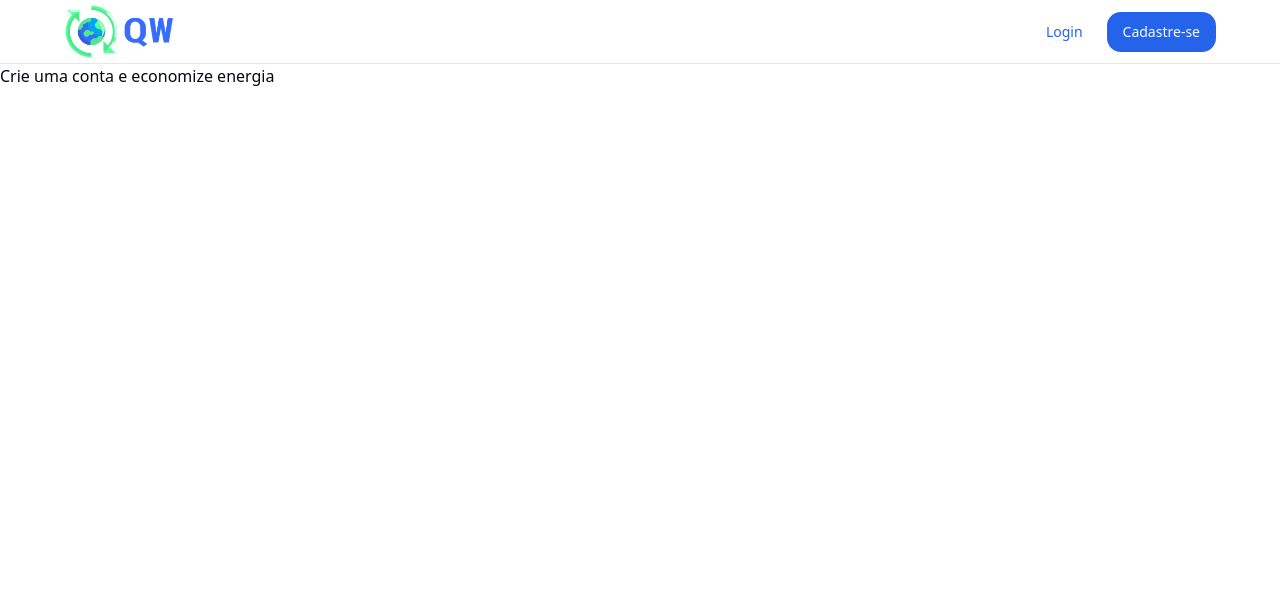
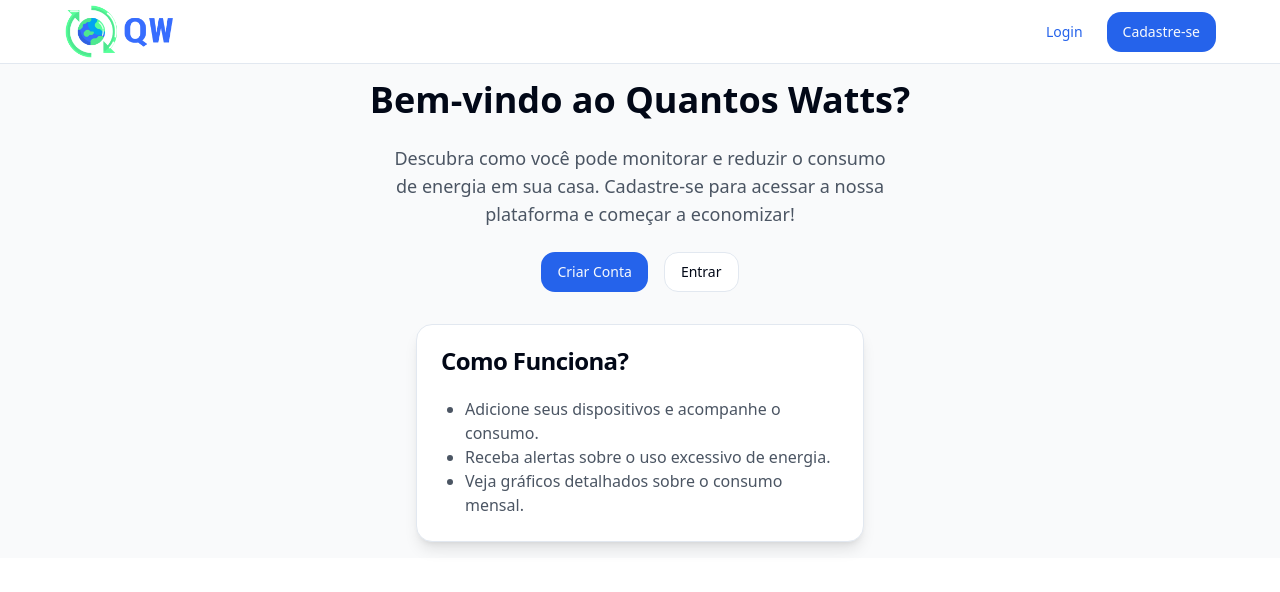
Before and after one commit to HenriqueSoubhia/quantoswatts, a React (Vite) app: page / in a window 1280 px wide. Shown: the top 592 px of the page. Built offline with nearby package versions, Linux system fonts and the light colour scheme.

Commit message:
fix house system

```diff
--- a/src/pages/Dashboard/pages/Alerts.tsx
+++ b/src/pages/Dashboard/pages/Alerts.tsx
@@ -9,7 +9,6 @@ const Alerts = () => {
 
   return (
     <div className='w-full p-8 flex flex-col items-center gap-4'>
-
       {user.alerts &&
         user.alerts.map(alert => (
           <ListCard
@@ -22,6 +21,14 @@ const Alerts = () => {
             type='alert'
           />
         ))}
+
+      {!user.alerts && (
+        <div className='w-full flex flex-col items-center gap-4'>
+          <h1 className='text-2xl font-bold text-gray-800'>
+            Nenhum alerta cadastrado
+          </h1>
+        </div>
+      )}
     </div>
   )
 }
--- a/src/pages/Dashboard/pages/Settings/Settings.tsx
+++ b/src/pages/Dashboard/pages/Settings/Settings.tsx
@@ -4,6 +4,7 @@ import { useEffect, useState } from 'react'
 import Houses from './components/Houses'
 import IHouse from '@/interfaces/IHouse'
 import { Toaster } from '@/components/ui/toaster'
+import { useToast } from '@/hooks/use-toast'
 
 const Settings = () => {
   const { createHouse, getCurrentUserData } = useMenageUser()
@@ -12,8 +13,14 @@ const Settings = () => {
 
   const [update, setUpdate] = useState(0)
 
+  const { toast } = useToast()
+
   const handleCreateHouse = (house: IHouse) => {
     createHouse(house)
+    toast({
+      title: 'Casa criada',
+      description: 'Sua casa foi criada com sucesso'
+    })
     setUpdate(prev => prev + 1)
   }
 
@@ -25,7 +32,13 @@ const Settings = () => {
     <div className='p-8'>
       <h1>Configurações</h1>
 
-      {user && <Houses setUpdate={setUpdate} handleCreateHouse={handleCreateHouse} user={user} />}
+      {user && (
+        <Houses
+          setUpdate={setUpdate}
+          onCreateHouse={handleCreateHouse}
+          user={user}
+        />
+      )}
 
       <Toaster />
     </div>
--- a/src/pages/Dashboard/pages/Settings/components/Houses.tsx
+++ b/src/pages/Dashboard/pages/Settings/components/Houses.tsx
@@ -1,12 +1,6 @@
 import IUser from '@/interfaces/IUser'
-import {
-  Accordion,
-  AccordionContent,
-  AccordionItem,
-  AccordionTrigger
-} from '@/components/ui/accordion'
+import { Accordion, AccordionContent, AccordionItem, AccordionTrigger } from '@/components/ui/accordion'
 import IHouse from '@/interfaces/IHouse'
-
 import { FormEvent, useState } from 'react'
 import uniqid from 'uniqid'
 import useMenageUser from '@/hooks/useMenageUser'
@@ -16,119 +10,76 @@ import { useToast } from '@/hooks/use-toast'
 
 interface HouseProps {
   user: IUser
-  handleCreateHouse: (house: IHouse) => void
+  onCreateHouse: (house: IHouse) => void
   setUpdate?: React.Dispatch<React.SetStateAction<number>>
 }
 
-const Houses = ({ user, handleCreateHouse, setUpdate }: HouseProps) => {
-  const {
-    getUserById,
-    getUserByEmail,
-    createAlert,
-    addHouseMember,
-    getCurrentUserData
-  } = useMenageUser()
-
+const Houses = ({ user, onCreateHouse, setUpdate }: HouseProps) => {
+  const { getUserById, getUserByEmail, addHouseMember, getCurrentUserData, createAlert } = useMenageUser()
   const [houseName, setHouseName] = useState('')
-
   const { toast } = useToast()
 
   const handleCreateHouseSubmit = (e: FormEvent) => {
     e.preventDefault()
-
+    if (!houseName.trim()) {
+      toast({ title: 'Nome inválido', description: 'Por favor, insira um nome para a casa', variant: 'destructive' })
+      return
+    }
     const newHouse: IHouse = {
       id: uniqid(),
       name: houseName,
       members: [user.id],
       ownerId: user.id
     }
-
-    handleCreateHouse(newHouse)
+    onCreateHouse(newHouse)
   }
 
-  const handleAddHouseMember = (
-    event: FormEvent,
-    email: string,
-    houseId: string
-  ) => {
+  const handleAddHouseMember = (event: FormEvent, email: string, houseId: string) => {
     event.preventDefault()
-
     const user = getUserByEmail(email)
-
     const currentUser = getCurrentUserData()
 
     if (!user) {
-      toast({
-        title: 'Usuario não encontrado',
-        description: 'Por favor, insira um email valido',
-        variant: 'destructive'
-      })
+      toast({ title: 'Usuário não encontrado', description: 'Email inválido', variant: 'destructive' })
       return
     }
 
-    if (currentUser.houses?.find(house => house.members.includes(user.id))) {
-      toast({
-        title: 'Usuario já adicionado',
-        description: 'O usuario já foi adicionado a essa casa',
-        variant: 'destructive'
-      })
+    const isAlreadyMember = currentUser.houses?.some(house => house.members.includes(user.id))
+    if (isAlreadyMember) {
+      toast({ title: 'Membro já adicionado', description: 'Este usuário já faz parte da casa', variant: 'destructive' })
       return
     }
 
     addHouseMember(houseId, user.id)
-
     createAlert(email, {
       id: uniqid(),
       date: new Date().toISOString(),
-      description: `Você foi adicionado a casa de ${currentUser.name}`,
-      title: 'Usuario Adicionado'
+      description: `Você foi adicionado à casa de ${currentUser.name}`,
+      title: 'Novo membro'
     })
-
-    toast({
-      title: 'Usuario Adicionado',
-      description: `O usuario ${user.name} foi adicionado a casa`
-    })
-
-    if (setUpdate) setUpdate(prev => prev + 1)
-  }
-
-  if (!user.houses) {
-    return (
-      <CreateHouse
-        handleCreateHouse={handleCreateHouseSubmit}
-        houseName={houseName}
-        setHouseName={setHouseName}
-      />
-    )
+    toast({ title: 'Membro Adicionado', description: `Usuário ${user.name} foi adicionado` })
+    setUpdate && setUpdate(prev => prev + 1)
   }
 
   return (
     <div>
-      <h2 className='text-4xl'>Casas</h2>
-      <ul>
-        {user.houses.map(house => (
+      <h2 className='text-4xl mb-4'>Casas</h2>
+      <CreateHouse handleCreateHouse={handleCreateHouseSubmit} houseName={houseName} setHouseName={setHouseName} />
+      <ul className='mt-4'>
+        {user.houses?.map(house => (
           <li key={house.id}>
             <Accordion type='single' collapsible>
               <AccordionItem value='item-1'>
-                <AccordionTrigger className='text-lg font-semibold'>
-                  {house.name}
-                </AccordionTrigger>
-                <AccordionContent className=''>
-                  <h3 className='text-lg font-semibold'>Membros</h3>
-                  <ul className='list-disc pl-6'>
-                    {house.members.map(member => {
-                      const user = getUserById(member)
-                      return (
-                        <li key={member} className='text-lg'>
-                          {user?.name}
-                        </li>
-                      )
+                <AccordionTrigger className='text-lg font-semibold'>{house.name}</AccordionTrigger>
+                <AccordionContent>
+                  <h3 className='text-lg font-semibold mb-2'>Membros</h3>
+                  <ul className='list-disc pl-6 mb-4'>
+                    {house.members.map(memberId => {
+                      const member = getUserById(memberId)
+                      return <li key={memberId}>{member?.name || 'Desconhecido'}</li>
                     })}
                   </ul>
-                  <AddHouseMember
-                    houseId={house.id}
-                    handleAddmenber={handleAddHouseMember}
-                  />
+                  <AddHouseMember houseId={house.id} handleAddmenber={handleAddHouseMember} />
                 </AccordionContent>
               </AccordionItem>
             </Accordion>
--- a/src/pages/Home.tsx
+++ b/src/pages/Home.tsx
@@ -1,8 +1,52 @@
+import { Button } from '@/components/ui/button'
+import { Card, CardContent, CardHeader, CardTitle } from '@/components/ui/card'
+import useAuth from '@/hooks/useAuth'
 
 const Home = () => {
+  const { getAuthUser } = useAuth()
+
+  const user = getAuthUser()
+
   return (
-    <div>
-      <p>Crie uma conta e economize energia</p>
+    <div className=' flex flex-col items-center justify-center bg-gray-50 p-4'>
+      <h1 className='text-4xl font-bold mb-6 text-center'>
+        Bem-vindo ao Quantos Watts?
+      </h1>
+      <p className='text-lg mb-6 text-gray-600 max-w-lg text-center'>
+        Descubra como você pode monitorar e reduzir o consumo de energia em sua
+        casa. Cadastre-se para acessar a nossa plataforma e começar a
+        economizar!
+      </p>
+
+      <div className='flex gap-4 mb-8'>
+        {user ? (
+          <Button asChild>
+            <a href='/dashboard'>Entrar no sistema</a>
+          </Button>
+        ) : (
+          <>
+            <Button asChild>
+              <a href='/cadastrat'>Criar Conta</a>
+            </Button>
+            <Button variant='outline' asChild>
+              <a href='/entrar'>Entrar</a>
+            </Button>
+          </>
+        )}
+      </div>
+
+      <Card className='max-w-md w-full shadow-lg'>
+        <CardHeader>
+          <CardTitle>Como Funciona?</CardTitle>
+        </CardHeader>
+        <CardContent>
+          <ul className='list-disc pl-6 text-gray-600'>
+            <li>Adicione seus dispositivos e acompanhe o consumo.</li>
+            <li>Receba alertas sobre o uso excessivo de energia.</li>
+            <li>Veja gráficos detalhados sobre o consumo mensal.</li>
+          </ul>
+        </CardContent>
+      </Card>
     </div>
   )
 }
```
